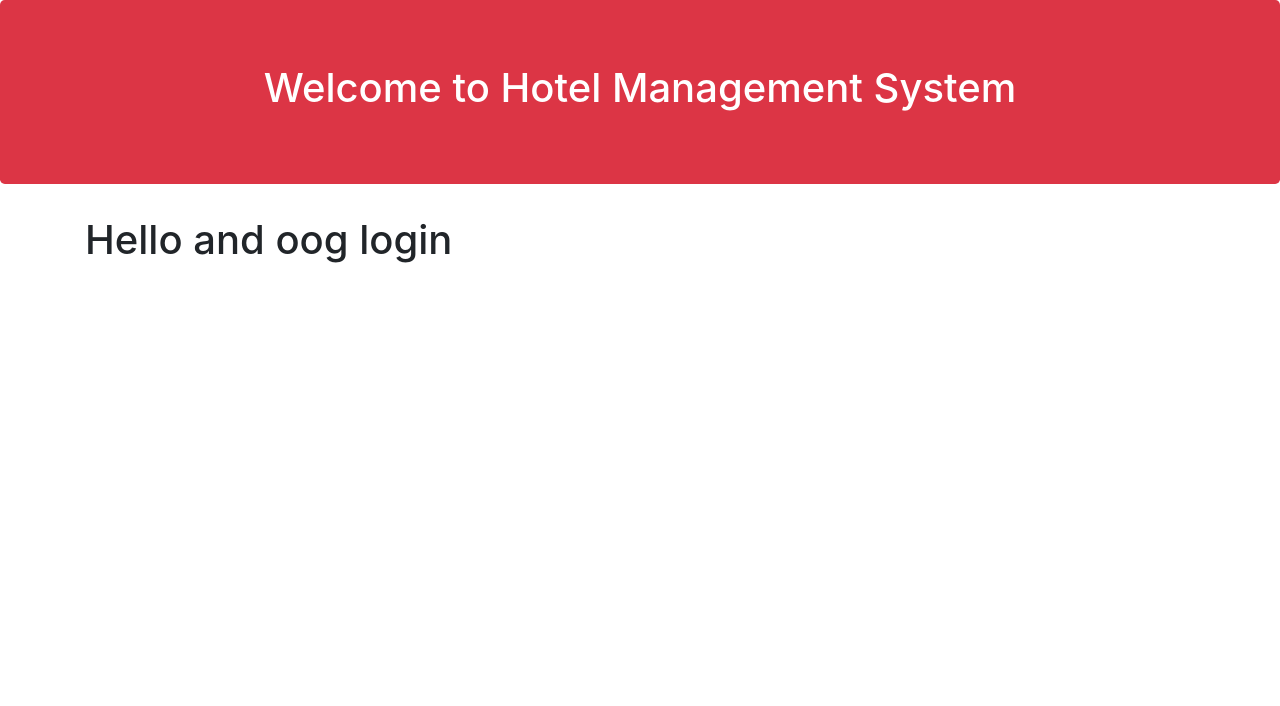
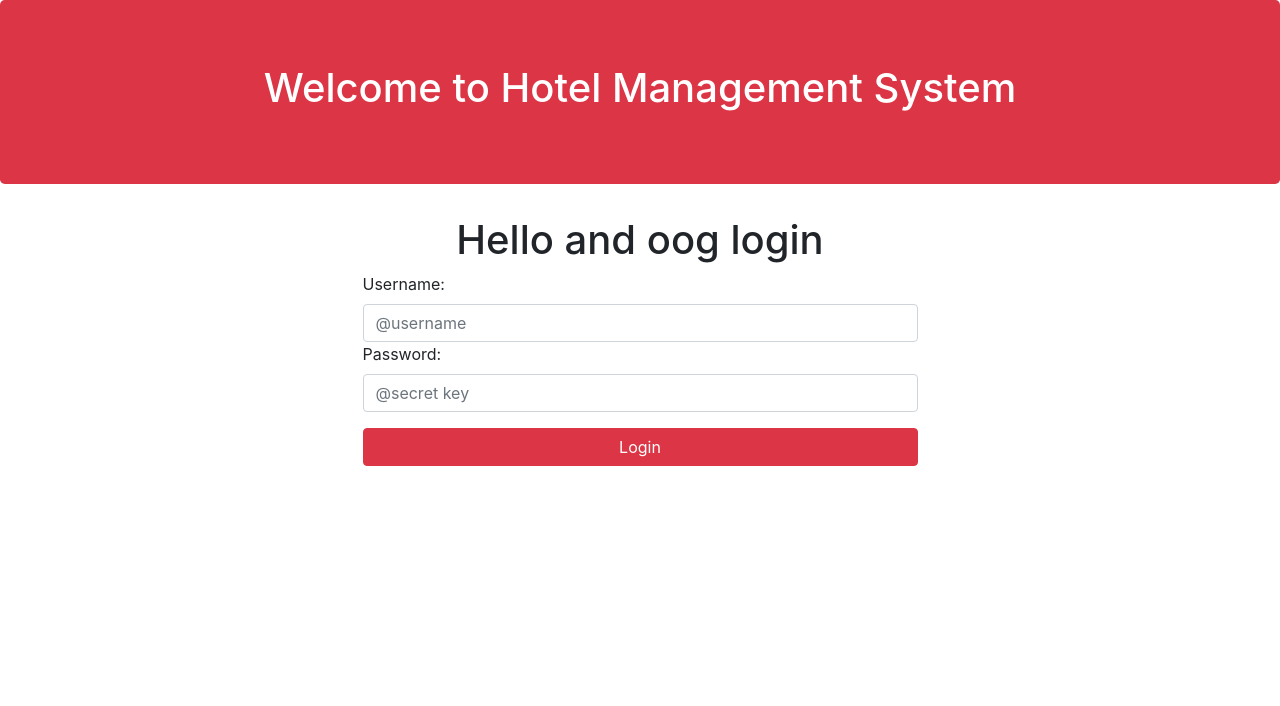
Before and after one commit to KramStyles/django-5-Hotel-ms, a Django app: page /acc/login in a window 1280 px wide. Shown: the top 706 px of the page. Run offline with Django 4.2, Linux system fonts and the light colour scheme; some libraries are stand-ins or nearby versions.

Commit message:
added login page form

```diff
--- a/account/forms.py
+++ b/account/forms.py
@@ -6,10 +6,10 @@ from .models import User
 
 class LoginForm(forms.Form):
     username = forms.CharField(
-        widget=forms.TextInput(attrs={'class': 'form-control'})
+        widget=forms.TextInput(attrs={'class': 'form-control', 'placeholder':'@username'})
     )
     password = forms.CharField(
-        widget=forms.PasswordInput(attrs={'class': 'form-control'})
+        widget=forms.PasswordInput(attrs={'class': 'form-control', 'placeholder': '@secret key'})
     )
 
 
--- a/account/templates/account/login.html
+++ b/account/templates/account/login.html
@@ -1,4 +1,12 @@
 {% extends 'hotel/base.html' %}
 {% block container %}
-    <h1>Hello and oog login</h1>
+    <h1 class="text-center">Hello and oog login</h1>
+    <form class="w-50 m-auto" method="post">
+        {% csrf_token %}
+        {{ form }}
+
+        {% if msg %} <div class="alert alert-danger mt-3">{{ msg }}</div> {% endif %}
+        <button type="submit" class="btn btn-danger btn-block mt-3">Login</button>
+
+    </form>
 {% endblock %}
--- a/account/views.py
+++ b/account/views.py
@@ -34,6 +34,7 @@ def register(request):
         if form.is_valid():
             user = form.save()
             msg = 'User created'
+            return redirect('acc-login')
         else:
             msg = 'form is not valid'
     else:
```
